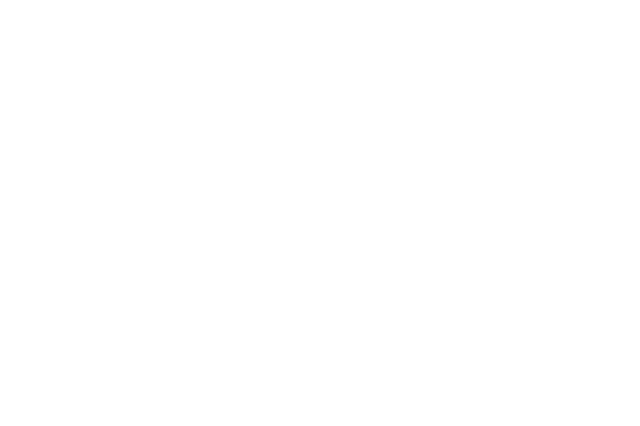
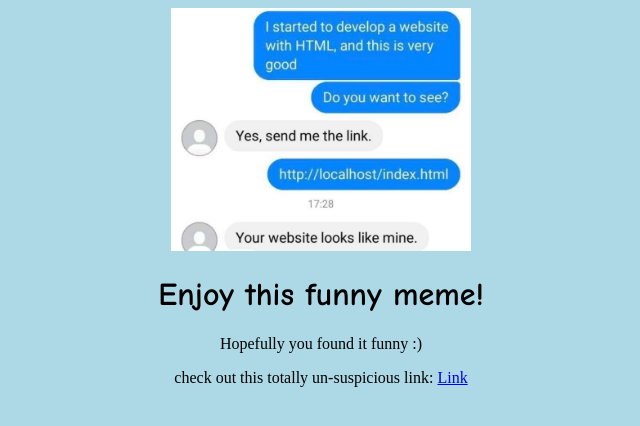
Before and after one commit to haslettgw/lab-hello-world, a plain HTML site: page index.html in a window 1280 px wide. Shown: the whole page, without its empty margins (319-959 px from the left). Drawn offline with Linux system fonts and the light colour scheme.

Commit message:
Added elements to the index file. Also added an image file to show up in the website's elements

```diff
--- a/index.html
+++ b/index.html
@@ -5,7 +5,12 @@
     <meta name="viewport" content="width=device-width, initial-scale=1.0">
     <title>Hello World Lab</title>
 </head>
-<body>
-
+<body style="background-color: lightblue; text-align: center;">
+     <!-- Header in comic sans because it is my favorite font -->
+    <img src="meme.jpg" alt="Programming Meme" width="300">
+    <h1 style='font-family: "Comic Sans MS", "Comic Sans", cursive;' >Enjoy this funny meme!</h1>
+    <p>Hopefully you found it funny :) </p>
+     <!-- Totally unsuspicious link that you should check out -->
+    <p>check out this totally un-suspicious link: <a href="https://www.youtube.com/watch?v=dQw4w9WgXcQ">Link</a></p>
 </body>
 </html>
```
Also changed, not shown: meme.jpg (added).
